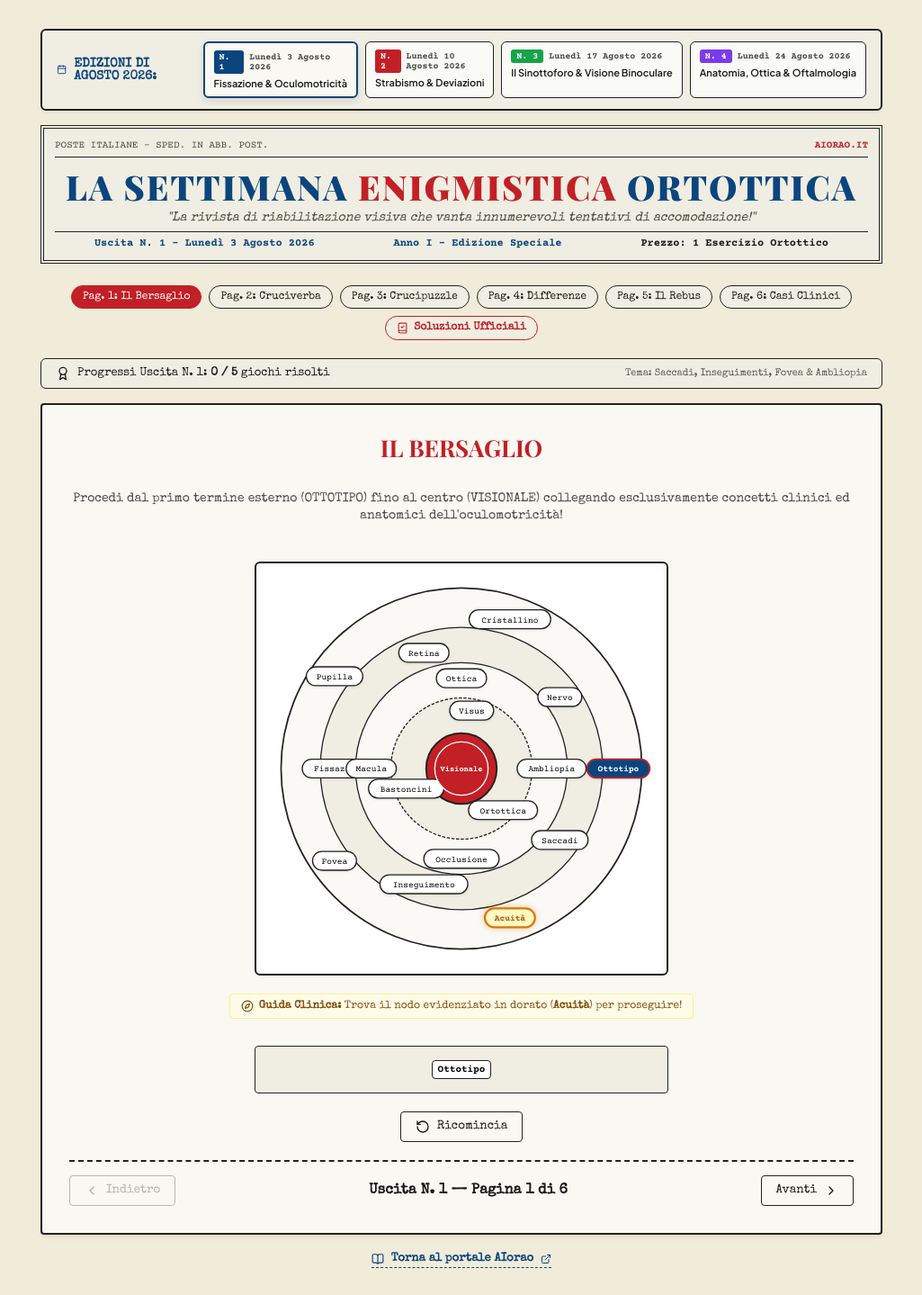
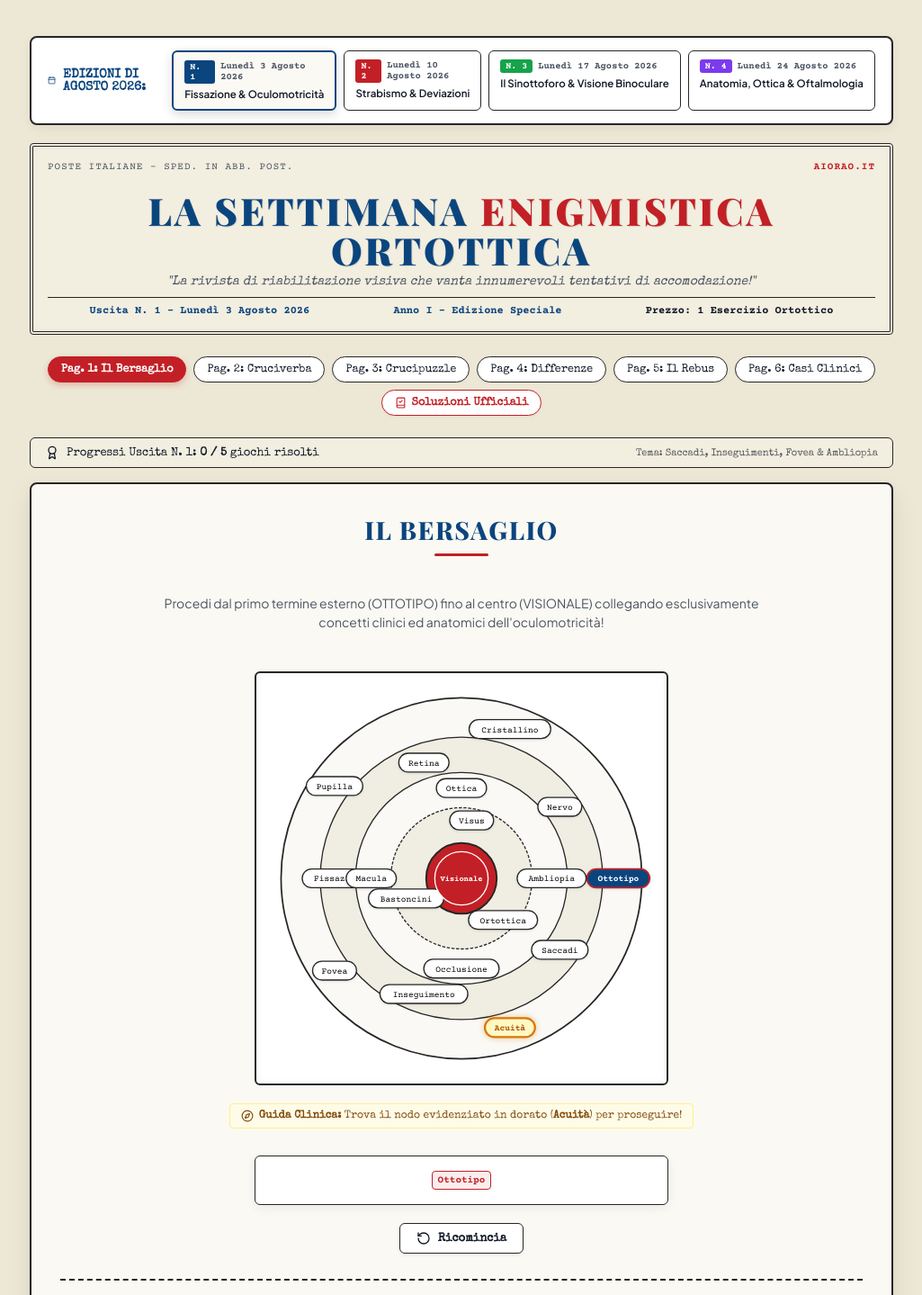
Before and after one commit to SFORNER293/Giornale-Ortottica, a React (Vite) app: page / in a window 1280 px wide. Shown: the top 1439 px of the page at 90% size, without its empty margins (127-1152 px from the left). Built offline with nearby package versions, Linux system fonts and the light colour scheme; a web font is replaced by a local one.

Commit message:
style: comprehensive aesthetic overhaul for games, typography, card shadows, animations and clinical dossier design

```diff
--- a/src/index.css
+++ b/src/index.css
@@ -1,23 +1,26 @@
 @import url('https://fonts.googleapis.com/css2?family=Courier+Prime:ital,wght@0,400;0,700;1,400;1,700&family=Playfair+Display:ital,wght@0,400..900;1,400..900&family=Special+Elite&family=Plus+Jakarta+Sans:ital,wght@0,200..800;1,200..800&display=swap');
 
 :root {
-  --paper-bg: #f9f8f3;
-  --paper-dark: #f0eee2;
-  --ink-primary: #1a1a1a;
-  --ink-secondary: #4a4a4a;
+  --paper-bg: #fbf9f3;
+  --paper-dark: #f2eee0;
+  --paper-card: #ffffff;
+  --ink-primary: #111827;
+  --ink-secondary: #4b5563;
   --se-red: #c22026;
   --se-blue: #0b457e;
-  --border-color: #222222;
-  --highlight-color: rgba(254, 240, 138, 0.6);
+  --se-gold: #d97706;
+  --border-color: #262626;
+  --highlight-color: rgba(254, 240, 138, 0.7);
   --success-color: #15803d;
-  --shadow-paper: 0 4px 6px -1px rgba(0, 0, 0, 0.05), 0 2px 4px -1px rgba(0, 0, 0, 0.03);
+  --shadow-paper: 0 12px 30px rgba(0, 0, 0, 0.08), 0 2px 6px rgba(0, 0, 0, 0.04);
+  --shadow-card: 0 4px 12px rgba(0, 0, 0, 0.06);
 
   --font-serif: 'Playfair Display', Georgia, serif;
   --font-mono: 'Courier Prime', monospace;
   --font-typewriter: 'Special Elite', monospace;
   --font-sans: 'Plus Jakarta Sans', system-ui, sans-serif;
 
-  background-color: #f1ebd9;
+  background-color: #ede7d5;
   color: var(--ink-primary);
   font-family: var(--font-sans);
   margin: 0;
@@ -28,11 +31,11 @@
   min-height: 100vh;
 }
 
-/* Dark Mode adaptation: ONLY change outside desk background and outer text color */
+/* Dark Mode adaptation: desk background and text */
 @media (prefers-color-scheme: dark) {
   :root {
-    background-color: #12110e;
-    color: #e6e3da;
+    background-color: #0f1115;
+    color: #e5e7eb;
   }
 }
 
@@ -48,9 +51,9 @@
 
 #root {
   width: 100%;
-  max-width: 1000px;
+  max-width: 1040px;
   margin: 0 auto;
-  padding: 16px;
+  padding: 20px;
   min-height: 100vh;
   display: flex;
   flex-direction: column;
@@ -62,46 +65,50 @@
   color: var(--ink-primary);
   border: 2px solid var(--border-color);
   box-shadow: var(--shadow-paper);
-  padding: 30px;
+  padding: 32px;
   position: relative;
-  border-radius: 4px;
-  min-height: 750px;
+  border-radius: 8px;
+  min-height: 780px;
   display: flex;
   flex-direction: column;
-  transition: transform 0.3s ease, opacity 0.3s ease;
+  transition: transform 0.25 ease, opacity 0.25s ease;
 }
 
 /* Header style for Settimana Enigmistica */
 .se-header {
   border: 4px double var(--border-color);
-  padding: 12px;
+  padding: 16px;
   margin-bottom: 24px;
   text-align: center;
   position: relative;
   background-color: var(--paper-dark);
+  border-radius: 4px;
+  box-shadow: inset 0 0 10px rgba(0,0,0,0.03);
 }
 
 .se-header-top {
   display: flex;
   justify-content: space-between;
   align-items: center;
-  border-bottom: 1px solid var(--border-color);
-  padding-bottom: 6px;
+  border-bottom: 1.5px stroke var(--border-color);
+  padding-bottom: 8px;
   font-family: var(--font-mono);
   font-size: 11px;
+  letter-spacing: 1px;
   text-transform: uppercase;
   color: var(--ink-secondary);
 }
 
 .se-logo {
   font-family: var(--font-serif);
-  font-size: 38px;
+  font-size: 42px;
   font-weight: 900;
-  letter-spacing: 2px;
-  margin: 12px 0 6px 0;
+  letter-spacing: 3px;
+  margin: 12px 0 4px 0;
   color: var(--se-blue);
   text-transform: uppercase;
-  line-height: 1.1;
+  line-height: 1.05;
+  text-shadow: 1px 1px 0px rgba(0,0,0,0.1);
 }
 
 .se-logo span {
@@ -111,7 +118,7 @@
 .se-slogan {
   font-family: var(--font-typewriter);
   font-size: 14px;
-  margin: 4px 0 8px 0;
+  margin: 6px 0 10px 0;
   font-style: italic;
   color: var(--ink-secondary);
 }
@@ -120,10 +127,46 @@
   display: flex;
   justify-content: space-around;
   border-top: 1px solid var(--border-color);
-  padding-top: 6px;
+  padding-top: 8px;
   font-family: var(--font-mono);
   font-size: 12px;
   font-weight: bold;
+}
+
+/* Titles and Headers */
+.game-title {
+  font-family: var(--font-serif);
+  font-size: 28px;
+  font-weight: 800;
+  text-align: center;
+  margin-top: 0;
+  margin-bottom: 8px;
+  text-transform: uppercase;
+  letter-spacing: 1.5px;
+  color: var(--se-blue);
+  position: relative;
+}
+
+.game-title::after {
+  content: '';
+  display: block;
+  width: 60px;
+  height: 3px;
+  background-color: var(--se-red);
+  margin: 8px auto 0 auto;
+  border-radius: 2px;
+}
+
+.game-subtitle {
+  font-family: var(--font-sans);
+  font-size: 14px;
+  text-align: center;
+  margin-bottom: 24px;
+  color: var(--ink-secondary);
+  max-width: 680px;
+  margin-left: auto;
+  margin-right: auto;
+  line-height: 1.5;
 }
 
 /* Page Indicator & Navigation */
@@ -131,72 +174,51 @@
   display: flex;
   justify-content: space-between;
   align-items: center;
-  margin-top: 20px;
-  padding-top: 15px;
+  margin-top: 28px;
+  padding-top: 18px;
   border-top: 2px dashed var(--border-color);
   font-family: var(--font-typewriter);
 }
 
 .nav-button {
-  background: none;
-  border: 1px solid var(--border-color);
+  background-color: white;
+  border: 1.5px solid var(--border-color);
   color: var(--ink-primary);
-  padding: 8px 16px;
+  padding: 8px 18px;
   font-family: var(--font-typewriter);
+  font-size: 13px;
+  font-weight: bold;
   cursor: pointer;
-  border-radius: 4px;
+  border-radius: 6px;
   transition: all 0.2s ease;
   display: flex;
   align-items: center;
   gap: 8px;
+  box-shadow: 0 2px 4px rgba(0,0,0,0.05);
 }
 
-.nav-button:hover {
+.nav-button:hover:not(:disabled) {
   background-color: var(--se-blue);
   color: white;
   border-color: var(--se-blue);
+  transform: translateY(-2px);
+  box-shadow: 0 4px 8px rgba(11, 69, 126, 0.2);
 }
 
 .nav-button:disabled {
-  opacity: 0.3;
+  opacity: 0.4;
   cursor: not-allowed;
-  background: none;
-  color: var(--ink-primary);
-  border-color: var(--border-color);
-}
-
-.page-number {
-  font-size: 16px;
-  font-weight: bold;
-}
-
-/* Typography styles */
-.game-title {
-  font-family: var(--font-serif);
-  font-size: 26px;
-  margin: 0 0 10px 0;
-  text-align: center;
-  color: var(--se-red);
-  text-transform: uppercase;
-}
-
-.game-subtitle {
-  font-family: var(--font-typewriter);
-  font-size: 14px;
-  margin: 0 0 20px 0;
-  text-align: center;
-  color: var(--ink-secondary);
-  line-height: 1.4;
+  box-shadow: none;
 }
 
 /* Crossword styles */
 .crossword-container {
   display: flex;
   flex-direction: column;
-  gap: 20px;
+  gap: 24px;
 }
 
-@media (min-width: 768px) {
+@media (min-width: 850px) {
   .crossword-container {
     flex-direction: row;
     align-items: flex-start;
@@ -214,12 +236,15 @@
   display: grid;
   grid-template-columns: repeat(15, 1fr);
   grid-template-rows: repeat(15, 1fr);
-  gap: 1px;
+  gap: 1.5px;
   background-color: var(--border-color);
-  border: 2px solid var(--border-color);
+  border: 3px solid var(--border-color);
   width: 100%;
-  max-width: 480px;
+  max-width: 460px;
   aspect-ratio: 1;
+  user-select: none;
+  border-radius: 4px;
+  box-shadow: var(--shadow-card);
 }
 
 .crossword-cell {
@@ -229,70 +254,86 @@
   display: flex;
   justify-content: center;
   align-items: center;
+  font-family: var(--font-mono);
+  font-size: 16px;
+  font-weight: bold;
+  color: black;
+  transition: background-color 0.15s ease;
 }
 
-.crossword-cell.black {
+.crossword-cell.block {
   background-color: var(--border-color);
 }
 
-.crossword-cell-number {
-  position: absolute;
-  top: 2px;
-  left: 2px;
-  font-size: 7px;
-  font-family: var(--font-mono);
-  color: black;
-  line-height: 1;
+.crossword-cell.selected {
+  background-color: #fef08a !important;
 }
 
-.crossword-cell-input {
+.crossword-cell.highlighted {
+  background-color: #fef9c3;
+}
+
+.crossword-cell input {
   width: 100%;
   height: 100%;
   border: none;
   background: transparent;
   text-align: center;
   font-family: var(--font-mono);
-  font-size: 18px;
+  font-size: 16px;
   font-weight: bold;
   text-transform: uppercase;
-  color: black;
-  caret-color: transparent;
+  color: inherit;
+  padding: 0;
+  margin: 0;
+  cursor: pointer;
 }
 
-.crossword-cell-input:focus {
+.crossword-cell input:focus {
   outline: none;
-  background-color: #eff6ff;
 }
 
-.crossword-cell.highlighted {
-  background-color: #fef08a;
-}
-
-.crossword-cell.selected {
-  background-color: #fde047;
+.cell-number {
+  position: absolute;
+  top: 1px;
+  left: 2px;
+  font-size: 9px;
+  font-family: var(--font-sans);
+  font-weight: bold;
+  color: var(--ink-secondary);
+  line-height: 1;
+  pointer-events: none;
 }
 
 .crossword-clues {
   flex: 1;
   display: flex;
   flex-direction: column;
-  gap: 15px;
+  gap: 16px;
   max-height: 480px;
   overflow-y: auto;
-  padding: 10px;
-  border: 1px solid var(--border-color);
-  background-color: var(--paper-dark);
+  padding-right: 8px;
+}
+
+.clues-section {
+  background-color: white;
+  border: 1.5px solid var(--border-color);
+  padding: 14px 18px;
+  border-radius: 6px;
+  box-shadow: var(--shadow-card);
 }
 
 .clues-section-title {
   font-family: var(--font-serif);
-  font-size: 16px;
+  font-size: 15px;
   font-weight: bold;
+  color: var(--se-blue);
+  text-transform: uppercase;
   border-bottom: 2px solid var(--se-blue);
   padding-bottom: 4px;
-  color: var(--se-blue);
-  text-transform: uppercase;
   margin-top: 0;
+  margin-bottom: 10px;
+  letter-spacing: 0.5px;
 }
 
 .clues-list {
@@ -302,30 +343,37 @@
   display: flex;
   flex-direction: column;
   gap: 8px;
-  font-family: var(--font-sans);
-  font-size: 13px;
 }
 
 .clue-item {
-  padding: 4px 6px;
-  border-radius: 3px;
+  font-size: 13px;
+  line-height: 1.45;
   cursor: pointer;
-  transition: background-color 0.2s ease;
-  line-height: 1.4;
+  padding: 6px 8px;
+  border-radius: 4px;
+  transition: all 0.15s ease;
 }
 
 .clue-item:hover {
-  background-color: rgba(11, 69, 126, 0.05);
+  background-color: var(--paper-dark);
 }
 
 .clue-item.active {
-  background-color: rgba(11, 69, 126, 0.15);
-  font-weight: bold;
+  background-color: #eff6ff;
+  border-left: 3px solid var(--se-blue);
+  font-weight: 600;
 }
 
 .clue-item.completed {
   text-decoration: line-through;
-  opacity: 0.5;
+  opacity: 0.45;
+}
+
+.clue-number {
+  font-family: var(--font-mono);
+  font-weight: bold;
+  color: var(--se-red);
+  margin-right: 6px;
 }
 
 /* Crucipuzzle (Word Search) styles */
@@ -363,11 +411,13 @@
   grid-template-rows: repeat(12, 1fr);
   gap: 2px;
   background-color: var(--border-color);
-  border: 2px solid var(--border-color);
+  border: 3px solid var(--border-color);
   width: 100%;
-  max-width: 400px;
+  max-width: 420px;
   aspect-ratio: 1;
   user-select: none;
+  border-radius: 6px;
+  box-shadow: var(--shadow-card);
 }
 
 .wordsearch-cell {
@@ -377,12 +427,19 @@
   justify-content: center;
   align-items: center;
   font-family: var(--font-mono);
-  font-size: 20px;
+  font-size: 19px;
   font-weight: bold;
   color: black;
   cursor: pointer;
   position: relative;
-  transition: background-color 0.2s ease;
+  transition: all 0.15s ease;
+}
+
+.wordsearch-cell:hover {
+  transform: scale(1.08);
+  z-index: 2;
+  box-shadow: 0 2px 6px rgba(0,0,0,0.15);
+  border-radius: 2px;
 }
 
 .wordsearch-cell.selected-candidate {
@@ -390,15 +447,17 @@
 }
 
 .wordsearch-cell.highlighted-found {
-  background-color: var(--highlight-color);
+  background-color: #fef08a;
+  color: #854d0e;
 }
 
 .wordsearch-words-list {
   flex: 1;
-  padding: 15px;
-  border: 1px solid var(--border-color);
-  background-color: var(--paper-dark);
-  border-radius: 4px;
+  padding: 18px;
+  border: 1.5px solid var(--border-color);
+  background-color: white;
+  border-radius: 6px;
+  box-shadow: var(--shadow-card);
 }
 
 .word-search-title {
@@ -407,9 +466,10 @@
   color: var(--se-blue);
   text-transform: uppercase;
   border-bottom: 2px solid var(--se-blue);
-  padding-bottom: 4px;
+  padding-bottom: 6px;
   margin-top: 0;
-  margin-bottom: 12px;
+  margin-bottom: 14px;
+  letter-spacing: 0.5px;
 }
 
 .words-grid {
@@ -423,26 +483,30 @@
 
 .word-item {
   font-family: var(--font-mono);
-  font-size: 13px;
-  padding: 4px 8px;
-  border: 1px solid transparent;
+  font-size: 12.5px;
+  padding: 6px 10px;
+  border: 1px solid var(--border-color);
+  background-color: var(--paper-dark);
   text-transform: uppercase;
+  border-radius: 4px;
+  transition: all 0.2s ease;
 }
 
 .word-item.found {
   text-decoration: line-through;
-  opacity: 0.4;
-  color: var(--success-color);
+  background-color: #dcfce7;
+  border-color: #bbf7d0;
+  color: #166534;
   font-weight: bold;
 }
 
 .secret-phrase-box {
-  margin-top: 20px;
-  padding: 15px;
+  margin-top: 22px;
+  padding: 16px;
   border: 2px dashed var(--se-red);
   background-color: rgba(194, 32, 38, 0.03);
   text-align: center;
-  border-radius: 4px;
+  border-radius: 6px;
 }
 
 .secret-phrase-title {
@@ -451,14 +515,15 @@
   color: var(--se-red);
   font-weight: bold;
   margin-bottom: 8px;
+  letter-spacing: 1px;
 }
 
 .secret-phrase-display {
   font-family: var(--font-typewriter);
-  font-size: 15px;
+  font-size: 14.5px;
   letter-spacing: 2px;
   line-height: 1.6;
-  margin-top: 10px;
+  margin-top: 8px;
   word-break: break-all;
 }
 
@@ -471,57 +536,10 @@
   width: 100%;
 }
 
-.target-grid {
-  display: grid;
-  grid-template-columns: repeat(2, 1fr);
-  gap: 12px;
-  width: 100%;
-  max-width: 500px;
-  margin-bottom: 20px;
-}
-
-@media (min-width: 500px) {
-  .target-grid {
-    grid-template-columns: repeat(3, 1fr);
-  }
-}
-
-.target-node {
-  border: 1.5px solid var(--border-color);
-  background-color: white;
-  padding: 12px;
-  text-align: center;
-  font-family: var(--font-mono);
-  font-size: 14px;
-  font-weight: bold;
-  color: black;
-  cursor: pointer;
-  border-radius: 8px;
-  transition: all 0.2s ease;
-  box-shadow: 0 2px 4px rgba(0, 0, 0, 0.05);
-}
-
-.target-node:hover {
-  transform: translateY(-2px);
-  box-shadow: 0 4px 6px rgba(0, 0, 0, 0.1);
-  border-color: var(--se-blue);
-  background-color: rgba(11, 69, 126, 0.02);
-}
-
-.target-node.selected {
-  background-color: var(--se-blue);
-  color: white;
-  border-color: var(--se-blue);
-}
-
-.target-node.start {
-  border: 2px solid var(--se-red);
-  background-color: rgba(194, 32, 38, 0.05);
-}
-
-.target-node.end {
-  border: 2px solid var(--success-color);
-  background-color: rgba(21, 128, 61, 0.05);
+@keyframes goldPulse {
+  0% { box-shadow: 0 0 0 0 rgba(217, 119, 6, 0.4); }
+  70% { box-shadow: 0 0 0 8px rgba(217, 119, 6, 0); }
+  100% { box-shadow: 0 0 0 0 rgba(217, 119, 6, 0); }
 }
 
 .target-path-visual {
@@ -530,94 +548,41 @@
   justify-content: center;
   align-items: center;
   gap: 8px;
-  padding: 15px;
-  border: 1px solid var(--border-color);
-  background-color: var(--paper-dark);
-  border-radius: 4px;
+  padding: 16px;
+  border: 1.5px solid var(--border-color);
+  background-color: white;
+  border-radius: 6px;
+  box-shadow: var(--shadow-card);
   width: 100%;
   max-width: 600px;
 }
 
 .path-step {
   font-family: var(--font-mono);
-  font-size: 13px;
+  font-size: 12px;
   font-weight: bold;
-  padding: 4px 8px;
-  background-color: white;
+  padding: 5px 10px;
+  background-color: var(--paper-dark);
   border: 1px solid var(--border-color);
   border-radius: 4px;
   color: black;
 }
 
+.path-step.start {
+  border-color: var(--se-red);
+  background-color: rgba(194, 32, 38, 0.08);
+  color: var(--se-red);
+}
+
+.path-step.end {
+  border-color: var(--se-blue);
+  background-color: rgba(11, 69, 126, 0.08);
+  color: var(--se-blue);
+}
+
 .path-arrow {
   color: var(--ink-secondary);
   font-weight: bold;
-}
-
-/* Spot the Difference styles */
-.differences-container {
-  display: flex;
-  flex-direction: column;
-  align-items: center;
-  gap: 15px;
-  width: 100%;
-}
-
-.differences-view {
-  display: flex;
-  flex-direction: column;
-  gap: 15px;
-  width: 100%;
-}
-
-@media (min-width: 768px) {
-  .differences-view {
-    flex-direction: row;
-    justify-content: center;
-  }
-}
-
-.difference-frame {
-  flex: 1;
-  max-width: 440px;
-  display: flex;
-  flex-direction: column;
-  align-items: center;
-  border: 2px solid var(--border-color);
-  background-color: white;
-  padding: 10px;
-  border-radius: 4px;
-}
-
-.difference-frame-title {
-  font-family: var(--font-typewriter);
-  font-size: 14px;
-  font-weight: bold;
-  margin-bottom: 6px;
-  color: var(--ink-secondary);
-}
-
-.difference-svg-wrapper {
-  position: relative;
-  width: 100%;
-  cursor: crosshair;
-}
-
-.difference-svg {
-  width: 100%;
-  height: auto;
-  display: block;
-}
-
-.differences-counter-banner {
-  font-family: var(--font-serif);
-  font-size: 18px;
-  font-weight: bold;
-  color: var(--se-red);
-  margin-top: 10px;
-  display: flex;
-  align-items: center;
-  gap: 10px;
 }
 
 /* Rebus Game styles */
@@ -631,20 +596,12 @@
 
 .rebus-svg-wrapper {
   width: 100%;
-  max-width: 500px;
+  max-width: 520px;
   background-color: white;
   border: 2px solid var(--border-color);
-  border-radius: 4px;
-  padding: 12px;
-}
-
-.rebus-diagram {
-  font-family: var(--font-mono);
-  font-size: 20px;
-  font-weight: bold;
-  letter-spacing: 4px;
-  color: var(--se-blue);
-  margin: 10px 0;
+  border-radius: 6px;
+  padding: 14px;
+  box-shadow: inset 0 0 8px rgba(0,0,0,0.04);
 }
 
 .rebus-input-group {
@@ -661,8 +618,9 @@
   background-color: white;
   color: black;
   font-family: var(--font-typewriter);
-  font-size: 16px;
-  border-radius: 4px;
+  font-size: 15px;
+  border-radius: 6px;
+  transition: border-color 0.2s ease;
 }
 
 .rebus-input:focus {
@@ -676,17 +634,19 @@
   border: none;
   padding: 10px 20px;
   font-family: var(--font-typewriter);
-  font-size: 15px;
+  font-size: 14px;
+  font-weight: bold;
   cursor: pointer;
-  border-radius: 4px;
-  transition: background-color 0.2s ease;
+  border-radius: 6px;
+  transition: background-color 0.2s ease, transform 0.15s ease;
 }
 
 .rebus-button:hover {
   background-color: #083058;
+  transform: translateY(-1px);
 }
 
-/* Jokes / Facts page styles */
+/* Cases and facts page styles */
 .jokes-page-container {
   display: grid;
   grid-template-columns: 1fr;
@@ -696,7 +656,7 @@
 
 @media (min-width: 768px) {
   .jokes-page-container {
-    grid-template-columns: 1.2fr 1fr;
+    grid-template-columns: 1.25fr 1fr;
   }
 }
 
@@ -709,8 +669,8 @@
 .facts-column {
   display: flex;
   flex-direction: column;
-  gap: 15px;
-  border-left: 1px dashed var(--border-color);
+  gap: 16px;
+  border-left: 1px stroke var(--border-color);
   padding-left: 20px;
 }
 
@@ -724,42 +684,30 @@
 }
 
 .joke-card {
-  border: 1px solid var(--border-color);
-  background-color: var(--paper-dark);
-  padding: 15px;
-  border-radius: 6px;
+  border: 1.5px solid var(--border-color);
+  background-color: white;
+  padding: 18px;
+  border-radius: 8px;
+  box-shadow: var(--shadow-card);
   position: relative;
 }
 
-.joke-setup {
-  font-family: var(--font-sans);
-  font-weight: bold;
-  font-size: 14px;
-  line-height: 1.4;
-  margin-bottom: 8px;
-}
-
-.joke-punchline {
-  font-family: var(--font-typewriter);
-  font-size: 14px;
-  color: var(--se-red);
-  line-height: 1.4;
-}
-
 .fact-card {
-  padding: 12px 16px;
+  padding: 14px 18px;
   background-color: white;
-  border-left: 3px solid var(--se-blue);
-  box-shadow: 0 1px 3px rgba(0,0,0,0.05);
+  border-left: 4px solid var(--se-blue);
+  border-radius: 4px;
+  box-shadow: var(--shadow-card);
   font-size: 13px;
-  line-height: 1.5;
+  line-height: 1.55;
 }
 
 .fact-title {
   font-family: var(--font-serif);
   font-weight: bold;
+  font-size: 15px;
   color: var(--se-blue);
-  margin-bottom: 4px;
+  margin-bottom: 6px;
 }
 
 /* Sidebar / Table of Contents */
@@ -768,194 +716,82 @@
   flex-wrap: wrap;
   gap: 8px;
   justify-content: center;
-  margin-bottom: 20px;
+  margin-bottom: 24px;
 }
 
 .toc-item {
-  background-color: var(--paper-dark);
-  border: 1px solid var(--border-color);
+  background-color: white;
+  border: 1.5px solid var(--border-color);
   color: var(--ink-primary);
-  padding: 6px 12px;
+  padding: 7px 14px;
   font-family: var(--font-typewriter);
-  font-size: 12px;
+  font-size: 12.5px;
   cursor: pointer;
   border-radius: 20px;
   transition: all 0.2s ease;
   display: flex;
   align-items: center;
   gap: 6px;
+  box-shadow: 0 1px 3px rgba(0,0,0,0.05);
 }
 
 .toc-item:hover {
   background-color: var(--se-blue);
   color: white;
   border-color: var(--se-blue);
+  transform: translateY(-1px);
 }
 
 .toc-item.active {
   background-color: var(--se-red);
   color: white;
   border-color: var(--se-red);
-}
-
-.toc-item.completed-icon {
-  background-color: #dcfce7;
-  color: #166534;
-  border-color: #bbf7d0;
-}
-@media (prefers-color-scheme: dark) {
-  .toc-item.completed-icon {
-    background-color: rgba(22, 101, 52, 0.2);
-    color: #4ade80;
-    border-color: rgba(34, 197, 94, 0.4);
-  }
+  font-weight: bold;
+  box-shadow: 0 3px 6px rgba(194, 32, 38, 0.25);
 }
 
 /* Modal feedback */
 .feedback-modal {
-  position: absolute;
-  top: 15px;
-  left: 50%;
-  transform: translateX(-50%);
+  position: relative;
+  margin: 0 auto 15px auto;
   background-color: #dcfce7;
-  border: 1px solid #bbf7d0;
+  border: 1.5px solid #bbf7d0;
   color: #166534;
-  padding: 10px 20px;
-  border-radius: 4px;
+  padding: 12px 22px;
+  border-radius: 6px;
   font-family: var(--font-typewriter);
   font-size: 14px;
   font-weight: bold;
   z-index: 10;
-  box-shadow: 0 4px 6px rgba(0,0,0,0.1);
+  box-shadow: var(--shadow-card);
   display: flex;
   align-items: center;
-  gap: 8px;
+  gap: 10px;
   animation: fadeInDown 0.3s ease-out;
 }
 
 @keyframes fadeInDown {
   from {
     opacity: 0;
-    transform: translate(-50%, -20px);
+    transform: translateY(-10px);
   }
   to {
     opacity: 1;
-    transform: translate(-50%, 0);
+    transform: translateY(0);
   }
-}
-
-/* Home cover extra styles */
-.cover-layout {
-  display: flex;
-  flex-direction: column;
-  align-items: center;
-  text-align: center;
-  gap: 20px;
-  padding: 20px 0;
-  flex: 1;
-  justify-content: center;
-}
-
-.cover-badge {
-  background-color: var(--se-red);
-  color: white;
-  font-family: var(--font-typewriter);
-  font-size: 12px;
-  padding: 4px 12px;
-  border-radius: 4px;
-  font-weight: bold;
-}
-
-.cover-main-game-title {
-  font-family: var(--font-serif);
-  font-size: 32px;
-  font-weight: bold;
-  color: var(--se-blue);
-  margin-top: 10px;
-}
-
-.cover-illustrations {
-  display: flex;
-  gap: 20px;
-  justify-content: center;
-  margin: 15px 0;
-}
-
-.cover-illustration-svg {
-  width: 120px;
-  height: 120px;
-  border: 1px solid var(--border-color);
-  background-color: white;
-  border-radius: 8px;
-  padding: 10px;
-}
-
-.cover-intro-text {
-  font-family: var(--font-sans);
-  font-size: 15px;
-  color: var(--ink-secondary);
-  max-width: 600px;
-  line-height: 1.6;
-}
-
-.cover-start-button {
-  background-color: var(--se-red);
-  color: white;
-  border: none;
-  padding: 12px 28px;
-  font-family: var(--font-serif);
-  font-size: 18px;
-  font-weight: bold;
-  cursor: pointer;
-  border-radius: 4px;
-  box-shadow: 0 4px 8px rgba(194, 32, 38, 0.2);
-  transition: all 0.2s ease;
-}
-
-.cover-start-button:hover {
-  transform: translateY(-2px);
-  box-shadow: 0 6px 12px rgba(194, 32, 38, 0.3);
-  background-color: #a11b20;
-}
-
-/* Connections to AIorao website */
-.aiorao-link-container {
-  display: flex;
-  justify-content: center;
-  margin-top: auto;
-  padding-top: 20px;
-}
-
-.aiorao-link {
-  display: inline-flex;
-  align-items: center;
-  gap: 8px;
-  color: var(--se-blue);
-  font-family: var(--font-typewriter);
-  font-size: 13px;
-  text-decoration: none;
-  font-weight: bold;
-  border-bottom: 1.5px dashed var(--se-blue);
-  padding-bottom: 2px;
-  transition: all 0.2s ease;
-}
-
-.aiorao-link:hover {
-  color: var(--se-red);
-  border-color: var(--se-red);
 }
 
 /* Issue Selector Bar */
 .issue-selector-bar {
-  background-color: var(--paper-dark);
+  background-color: white;
   border: 2px solid var(--border-color);
-  border-radius: 6px;
-  padding: 12px 16px;
-  margin-bottom: 16px;
+  border-radius: 8px;
+  padding: 14px 18px;
+  margin-bottom: 20px;
   display: flex;
   flex-direction: column;
-  gap: 10px;
-  box-shadow: 0 2px 4px rgba(0,0,0,0.05);
+  gap: 12px;
+  box-shadow: var(--shadow-card);
 }
 
 @media (min-width: 768px) {
@@ -993,23 +829,25 @@
 .issue-select-btn {
   border: 1.5px solid var(--border-color);
   border-radius: 6px;
-  padding: 8px 10px;
+  padding: 9px 12px;
   cursor: pointer;
   text-align: left;
   transition: all 0.2s ease;
   display: flex;
   flex-direction: column;
   gap: 4px;
+  background-color: var(--paper-bg);
 }
 
 .issue-select-btn:hover {
-  transform: translateY(-1px);
-  box-shadow: 0 2px 6px rgba(0,0,0,0.1);
+  transform: translateY(-2px);
+  box-shadow: 0 4px 8px rgba(0,0,0,0.1);
 }
 
 .issue-select-btn.active {
-  box-shadow: 0 3px 8px rgba(0,0,0,0.12);
+  box-shadow: 0 4px 12px rgba(0,0,0,0.15);
   border-width: 2px;
+  background-color: white;
 }
 
 .issue-badge {
@@ -1024,14 +862,14 @@
 
 .issue-date-text {
   font-family: var(--font-mono);
-  font-size: 10px;
+  font-size: 10.5px;
   color: var(--ink-secondary);
   font-weight: bold;
 }
 
 .issue-sub-title {
   font-family: var(--font-sans);
-  font-size: 11px;
+  font-size: 11.5px;
   font-weight: 600;
   color: var(--ink-primary);
   white-space: nowrap;
```
